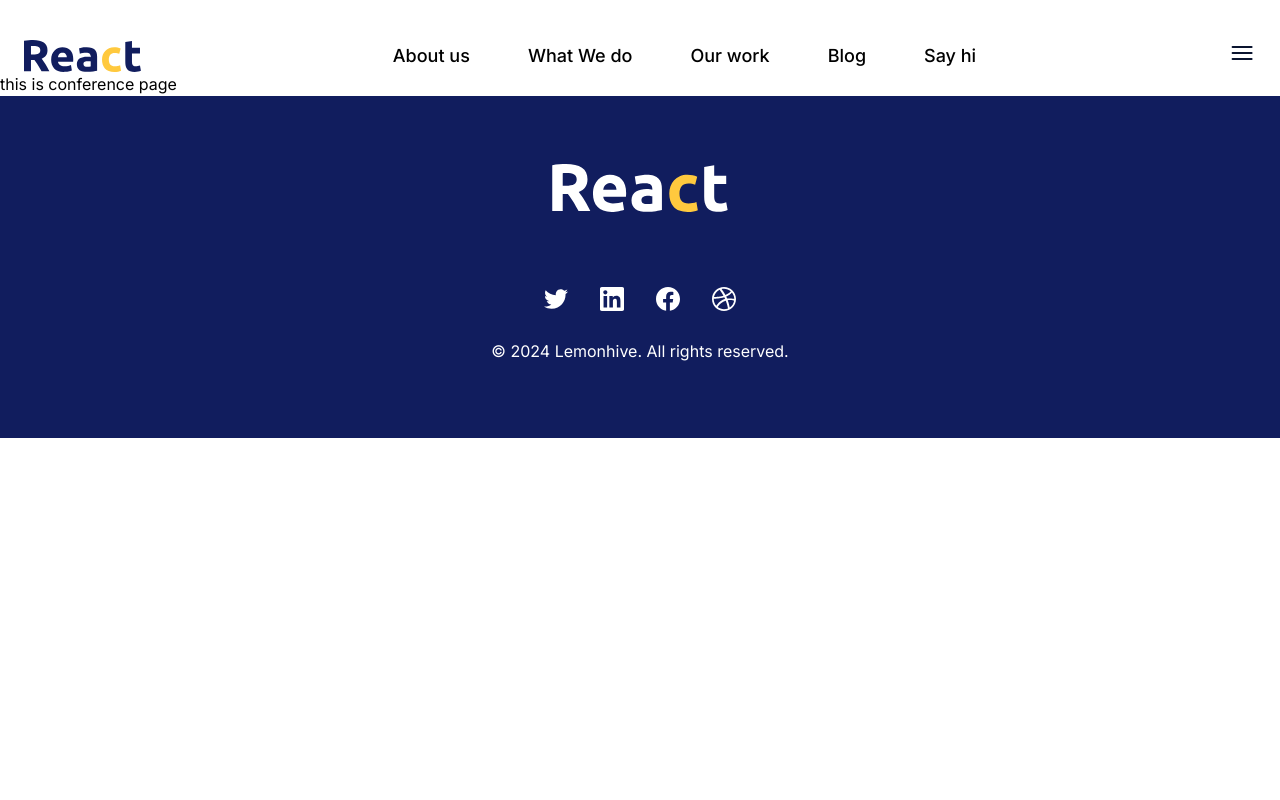
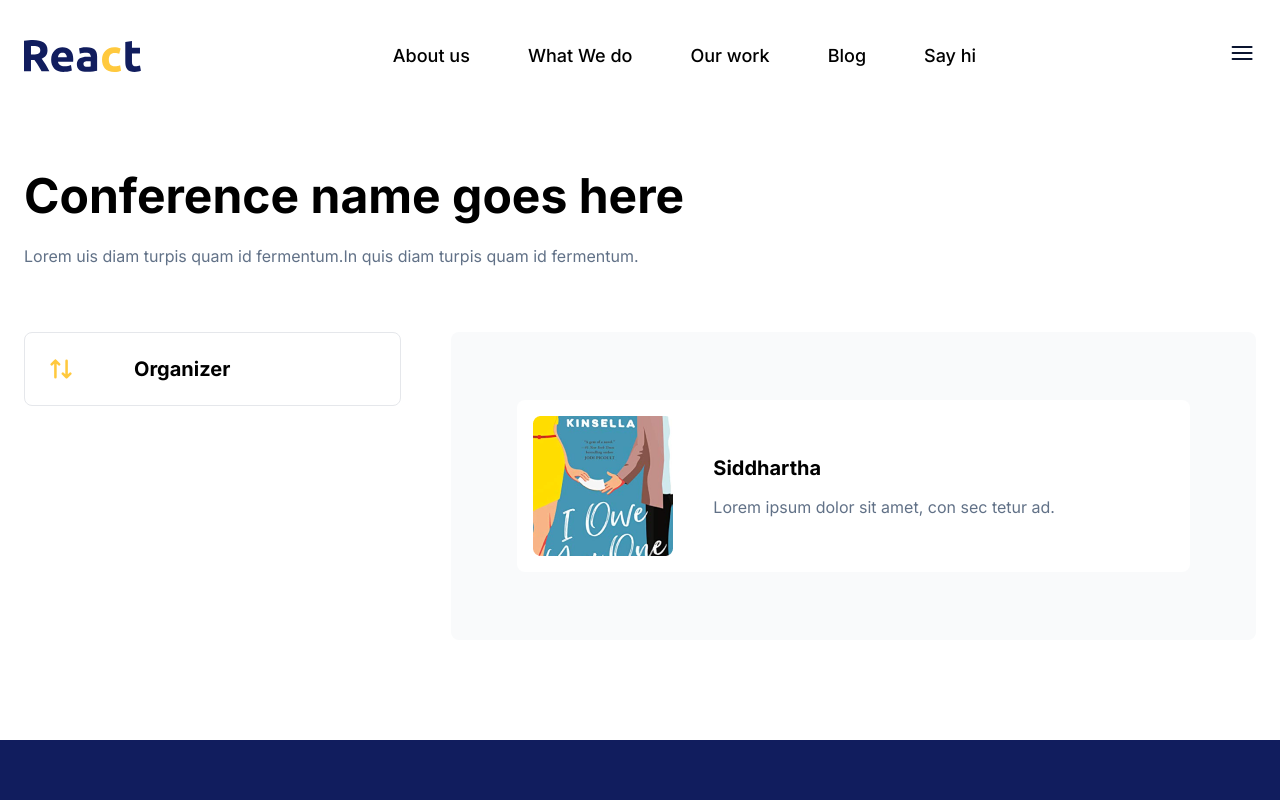
Before and after one commit to farjanaIslamNipa/react-conference, a Next.js app: page /conference/1 in a window 1280 px wide. Shown: the top 800 px of the page. Built offline with nearby package versions, Linux system fonts and the light colour scheme.

Commit message:
conference static page design completed

```diff
--- a/db.json
+++ b/db.json
@@ -375,7 +375,7 @@
     {
       "id": 1,
       "titleImg": "https://i.ibb.co/Xjb5WRs/gold-sponsor.png",
-      "sponsorCategory": [
+      "goldenSponsors": [
         {
           "id": 1,
           "logo": "https://i.ibb.co/fS7Y2m8/Vector.png"
@@ -389,7 +389,7 @@
     {
       "id": 2,
       "titleImg": "https://i.ibb.co/WnGHt6p/silver-sponsor.png",
-      "sponsorCategory": [
+      "silverSponsors": [
         {
           "id": 1,
           "logo": "https://i.ibb.co/0fjQz1g/Vector-2.png"
@@ -407,7 +407,7 @@
     {
       "id": 3,
       "titleImg": "https://i.ibb.co/0ndCbWV/bronze-sponsor.png",
-      "sponsorCategory": [
+      "bronzeSponsors": [
         {
           "id": 1,
           "logo": "https://i.ibb.co/4d71h72/Vector-4.png"
--- a/src/app/(web)/conference/[id]/page.js
+++ b/src/app/(web)/conference/[id]/page.js
@@ -1,10 +1,36 @@
+import Image from "next/image";
+import organizerImg from '../../../../assets/organizer-1.png'
+import doubleArrow from '../../../../assets/double-arrow.svg'
 
-
-const ConferencePage = () => {
+const ConferencePage = async() => {
   return (
-    <div>
-      this is conference page
-    </div>
+    <main className="px-6 py-[100px]">
+      <div className="w-full max-w-[1320px]">
+        <h2 className="text-2xl md:text-5xl font-bold mb-6">Conference name goes here</h2>
+        <p className="text-custom-gray">Lorem uis diam turpis quam id fermentum.In quis diam turpis quam id fermentum.</p>
+      </div>
+      <div className="mt-16 grid grid-cols-12 gap-x-[50px]">
+        <div className="col-span-4">
+          <div className="bg-white hover:bg-primary flex items-center gap-x-[45px] p-2 border rounded-lg cursor-pointer hover:shadow-[rgba(17,_17,_26,_0.1)_0px_4px_16px,_rgba(17,_17,_26,_0.05)_0px_8px_32px] transition-all ease-out duration-100">
+            <div className="h-14 w-14 rounded-lg flex justify-center items-center bg-white">
+              <Image src={doubleArrow} height={22} width={22} alt="Organizer" />
+            </div>
+            <p className="text-[20px] font-bold">Organizer</p>
+          </div>
+        </div>
+        <div className="col-span-8 bg-off-white py-[68px] px-[66px] rounded-lg">
+          <div className="bg-white rounded-lg p-4 w-full flex gap-10 items-center">
+            <div className="w-[140px] h-[140px]">
+              <Image src={organizerImg}  objectFit="cover" alt="Organizer" />
+            </div>
+            <div>
+              <p className="font-bold text-[20px] mb-3">Siddhartha</p>
+              <p className="text-custom-gray">Lorem ipsum dolor sit amet, con sec tetur ad.</p>
+            </div>
+          </div>
+        </div>
+      </div>
+    </main>
   );
 };
 
--- a/src/components/home/SponsorSection.jsx
+++ b/src/components/home/SponsorSection.jsx
@@ -1,5 +1,3 @@
-import Image from "next/image";
-
 const SponsorSection = async () => {
   const res = await fetch("http://localhost:5000/sponsors");
   const sponsorData = await res.json();
@@ -20,14 +18,62 @@ const SponsorSection = async () => {
                     alt="Sponsor"
                     className="h-[19px] w-auto mx-auto my-[40px]"
                   />
-                  <div className="flex flex-wrap items-center justify-center gap-x-[55px] space-y-8 lg:space-y-0">
-                    {sponsor?.sponsorCategory?.map((item) => (
-                      <div key={item?.id} className="">
-                        <img
-                          src={item?.logo}
-                          alt="Sponsor Logo"
-                          className="w-auto h-auto"
-                        />
+                  <div
+                    className={`grid grid-cols-12 items-center justify-center space-y-8 lg:space-y-0 ${
+                      sponsor.id === 2 ? "gap-x-0" : "gap-x-10"
+                    }`}
+                  >
+                    {sponsor?.goldenSponsors?.map((item) => (
+                      <div key={item?.id} className="col-span-6">
+                        <div
+                          className={`flex ${
+                            item?.id === 1 ? "justify-start md:justify-end" : "justify-start"
+                          }`}
+                        >
+                          <img
+                            src={item?.logo}
+                            alt="Sponsor Logo"
+                            className="w-auto h-auto"
+                          />
+                        </div>
+                      </div>
+                    ))}
+                    {sponsor?.silverSponsors?.map((item) => (
+                      <div key={item?.id} className="col-span-6 lg:col-span-4">
+                        <div
+                          className={`flex ${
+                            item?.id === 1
+                              ? "justify-end"
+                              : item?.id === 2
+                              ? "justify-center"
+                              : "justify-end lg:justify-start"
+                          }`}
+                        >
+                          <img
+                            src={item?.logo}
+                            alt="Sponsor Logo"
+                            className="w-auto h-auto"
+                          />
+                        </div>
+                      </div>
+                    ))}
+                    {sponsor?.bronzeSponsors?.map((item) => (
+                      <div key={item?.id} className="col-span-6 lg:col-span-3">
+                        <div
+                          className={`flex ${
+                            item?.id === 1
+                              ? "justify-end"
+                              : item?.id === 2 || item?.id === 3
+                              ? "justify-center"
+                              : "justify-start"
+                          }`}
+                        >
+                          <img
+                            src={item?.logo}
+                            alt="Sponsor Logo"
+                            className="w-auto h-auto"
+                          />
+                        </div>
                       </div>
                     ))}
                   </div>
```
